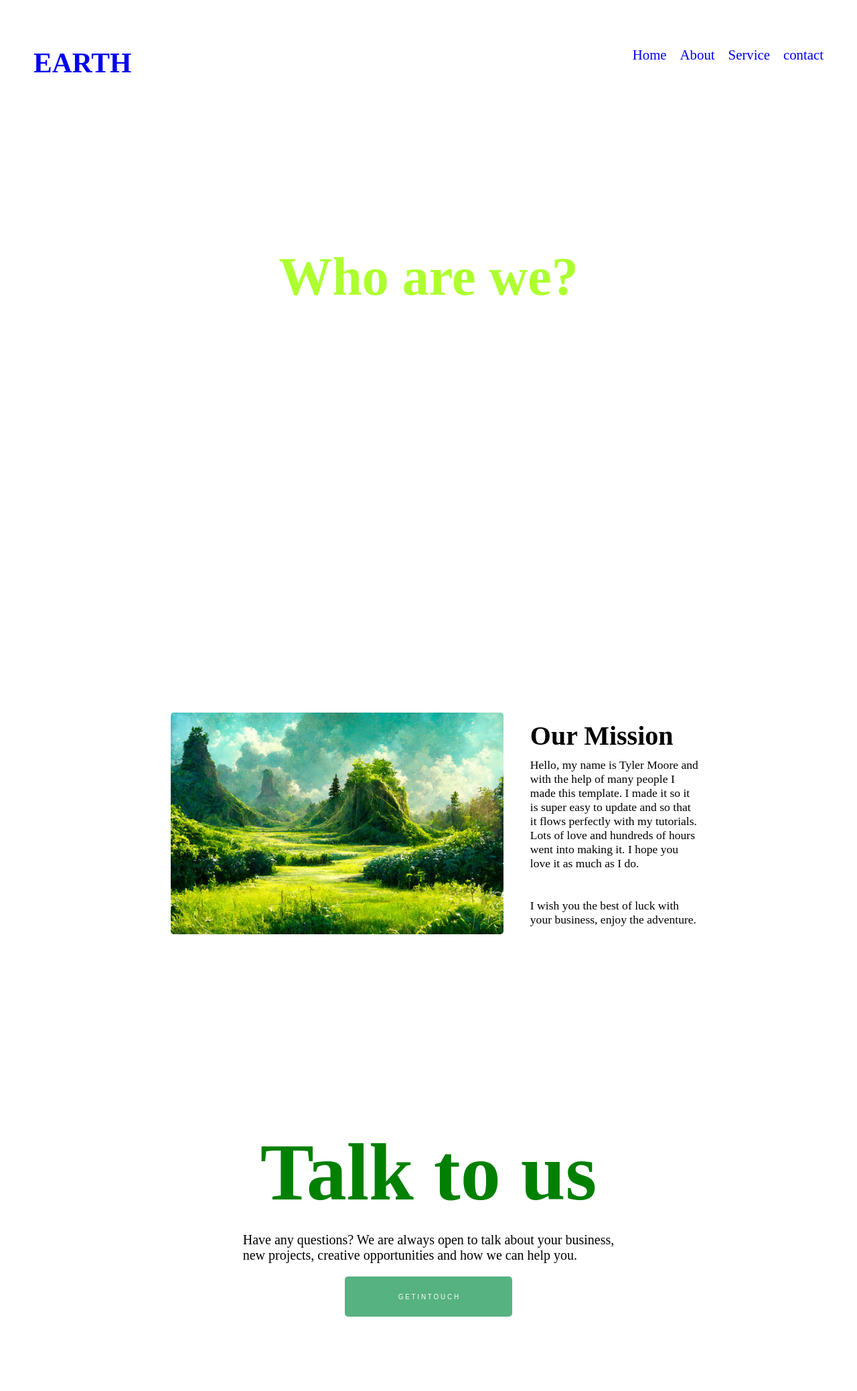
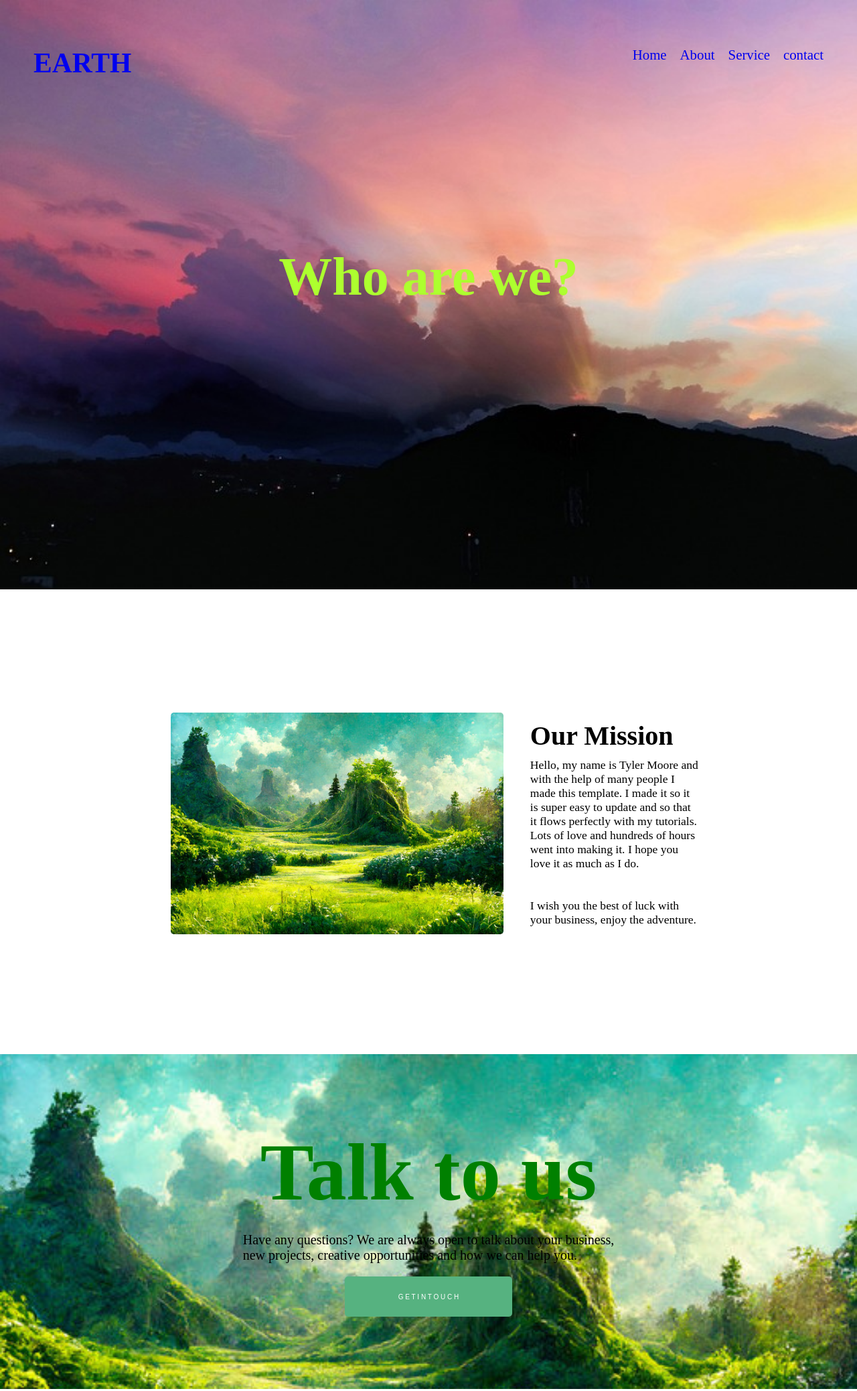
Before and after one commit to visal02/earths, a plain HTML site: page index.html in a window 1280 px wide. Shown: the top 2077 px of the page at 67% size. Drawn offline with Linux system fonts and the light colour scheme.

Commit message:
Update style.css

```diff
--- a/style.css
+++ b/style.css
@@ -15,7 +15,7 @@ body{
     --color-black: #272727;
 }
 .header{
-    background-image: url(../img/image7.png);
+    background-image: url(image7.png);
     background-repeat: no-repeat;
     background-size: cover;
     height: 55rem;
@@ -183,7 +183,7 @@ body{
     }
 }
 .main{
-    background-image: url(../img/image5.png);
+    background-image: url(image5.png);
     background-position: fixed;
     background-repeat: no-repeat;
     background-size: cover;
```
